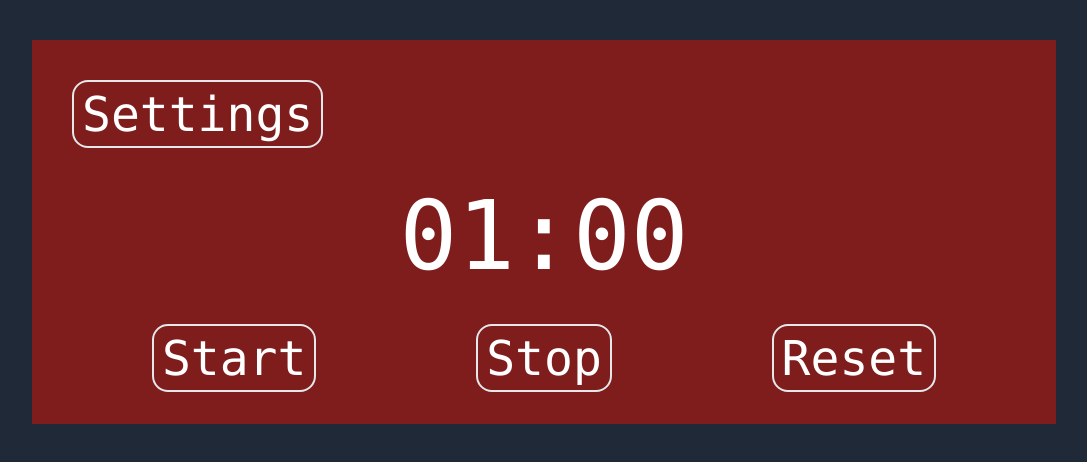
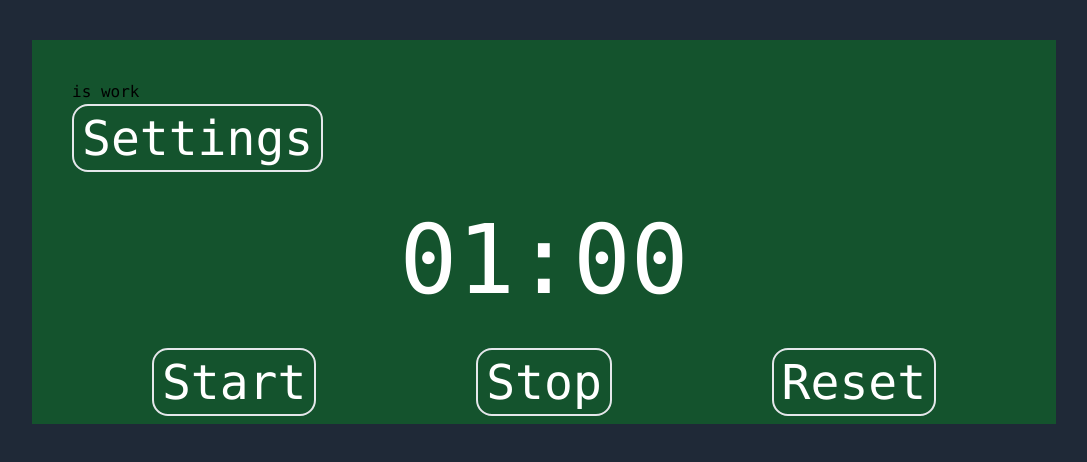
Before and after one commit to Alex-Prokhorenko/pomodoro, a React (Create React App) app: page / in a window 1280 px wide. Shown: the top 462 px of the page, without its empty margins (96-1183 px from the left). Built offline with nearby package versions, Linux system fonts and the light colour scheme.

Commit message:
feat: timer is now countless. the change of the cycle of rest and work is displayed

```diff
--- a/src/components/PomodoroContainer.tsx
+++ b/src/components/PomodoroContainer.tsx
@@ -7,6 +7,7 @@ const data = {
     restingTime: 5,
     sessionsNumber: 0,
     isCounting: false,
+    isWork: true,
     isSettings: false
 };
 
@@ -17,6 +18,7 @@ const PomodoroContainer = () => {
     const [workLeft, setWorkLeft] = useState(data.workingTime)
     const [restLeft, setRestLeft] = useState(data.restingTime);
     const [isCounting, setIsCounting] = useState(data.isCounting);
+    const [isWork, setIsWork] = useState(data.isWork)
     const [isSettings, setIsSettings] = useState(data.isSettings);
 
     const minutes: string = getPadTime(Math.floor(timeLeft / 60));
@@ -26,11 +28,17 @@ const PomodoroContainer = () => {
         const interval = setInterval(() => {
             isCounting && setTimeLeft((timeLeft) => (timeLeft >= 1 ? timeLeft - 1 : 0))
         }, 60000);
-        if (timeLeft === 0) setIsCounting(false);
+        if (timeLeft === 0 && isWork) {
+            setTimeLeft(restLeft);
+            setIsWork(false);
+        } else if (timeLeft === 0 && !isWork) {
+            setTimeLeft(workLeft);
+            setIsWork(true);
+        }
         return () => {
             clearInterval(interval);
         };
-    }, [timeLeft, isCounting]);
+    }, [timeLeft, restLeft, isCounting, isWork, workLeft]);
 
     const handleStart = () => {
         if (timeLeft === 0) setIsCounting(false);
@@ -79,6 +87,7 @@ const PomodoroContainer = () => {
                         handleSettings={handleSettings}
                         minutes={minutes}
                         seconds={seconds}
+                        isWork={isWork}
                 />}
         </div>
     );
--- a/src/components/Work.tsx
+++ b/src/components/Work.tsx
@@ -8,13 +8,14 @@ interface workProps {
     handleReset: React.MouseEventHandler,
     handleSettings: React.MouseEventHandler,
     minutes: string,
-    seconds: string
+    seconds: string,
+    isWork: boolean
 }
 
-const Work = ({handleStart, handleStop, handleReset, handleSettings, minutes, seconds}: workProps) => {
+const Work = ({handleStart, handleStop, handleReset, handleSettings, minutes, seconds, isWork}: workProps) => {
 
-    return (
-        <div className="w-100% h-96 bg-red-900 p-10">
+    return <div className="w-100% h-96 p-10">
+        {isWork ? <p>is work</p> : <p>is rest</p>}
         <Button name="Settings" onClick={handleSettings}/>
         <div className=" text-white text-8xl mx-auto my-10 text-center">{minutes}:{seconds}</div>
         <div className="flex justify-around">
@@ -22,8 +23,7 @@ const Work = ({handleStart, handleStop, handleReset, handleSettings, minutes, se
             <Button onClick={handleStop} name="Stop"/>
             <Button onClick={handleReset} name="Reset"/>
         </div>
-        </div>
-    );
+    </div>;
 };
 
 export default Work;
```
Lines whose indentation alone changed are shown as unchanged.
